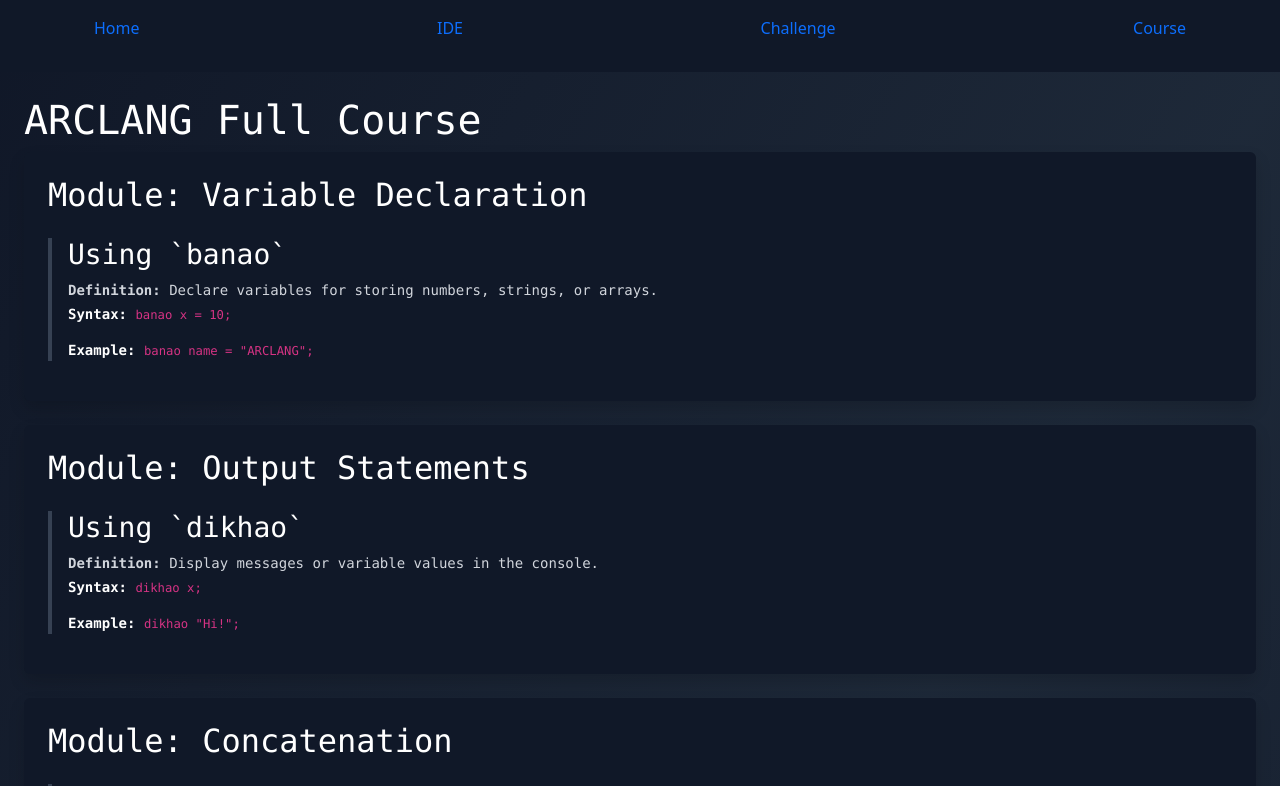
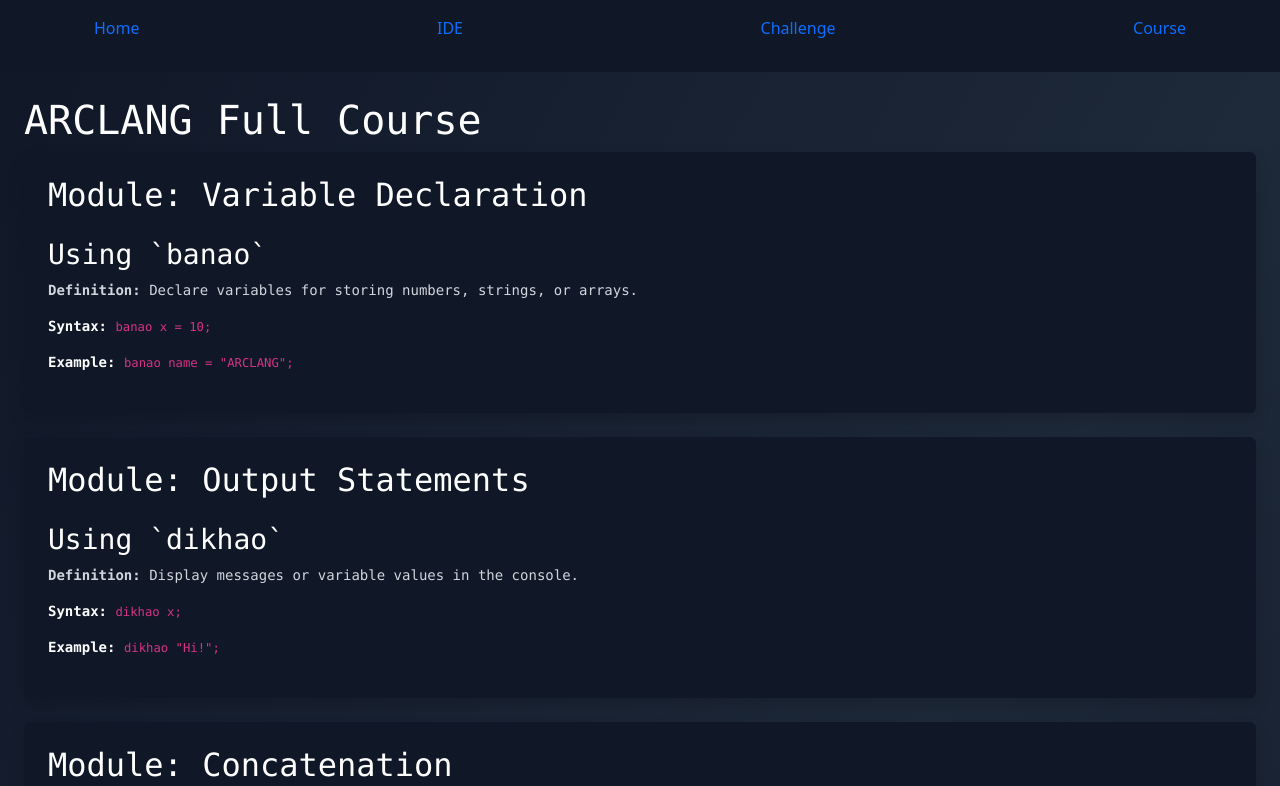
Before and after one commit to vdsn0905/ARCLANG_Editor, a React (Vite) app: page /course in a window 1280 px wide. Shown: the top 786 px of the page. Built offline with nearby package versions, Linux system fonts and the light colour scheme.

Commit message:
Add files via upload

```diff
--- a/src/components/Course.jsx
+++ b/src/components/Course.jsx
@@ -137,9 +137,9 @@ export default function Course() {
                 </h2>
                 <div className="mt-4 space-y-3">
                   {mod.topics.map((topic, idx) => (
-                    <div key={idx} className="border-l-4 border-gray-700 pl-4">
+                    <div key={idx}>
                       <h3 className="text-lg font-dikhaod">{topic.name}</h3>
-                      <p className="text-gray-300 mb-1">
+                      <p className="text-gray-300">
                         <strong>Definition:</strong> {topic.definition}
                       </p>
                       <p>
```
